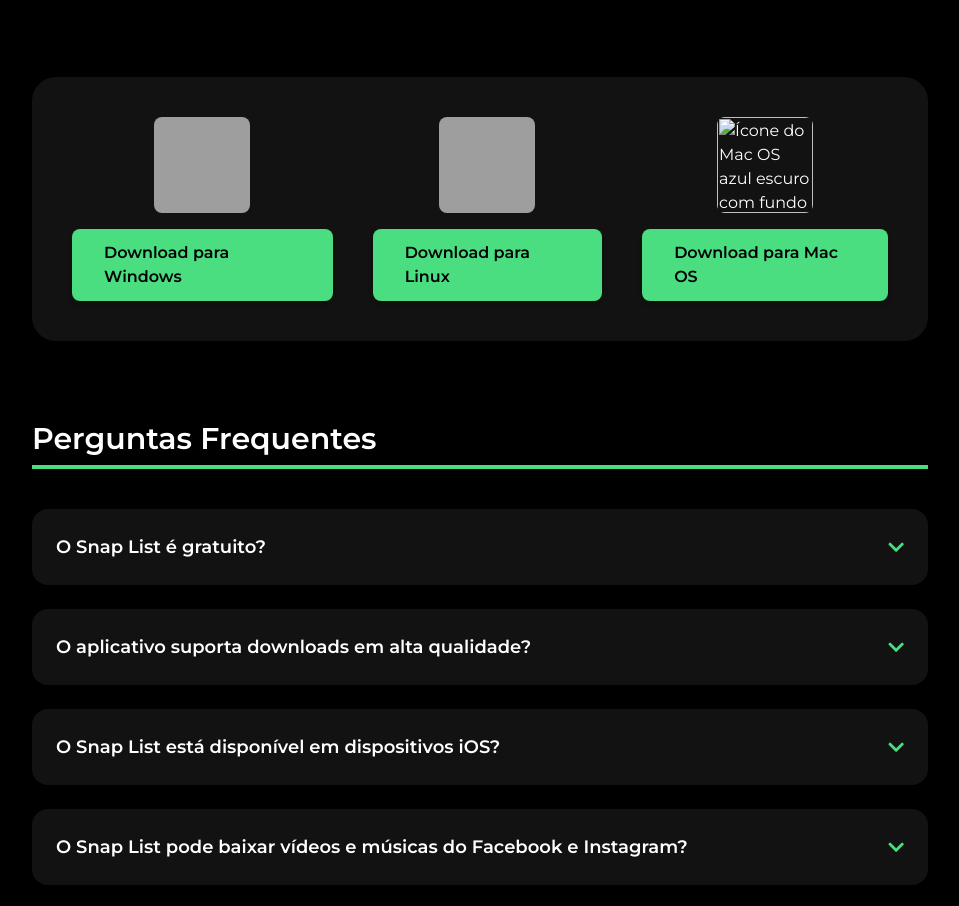
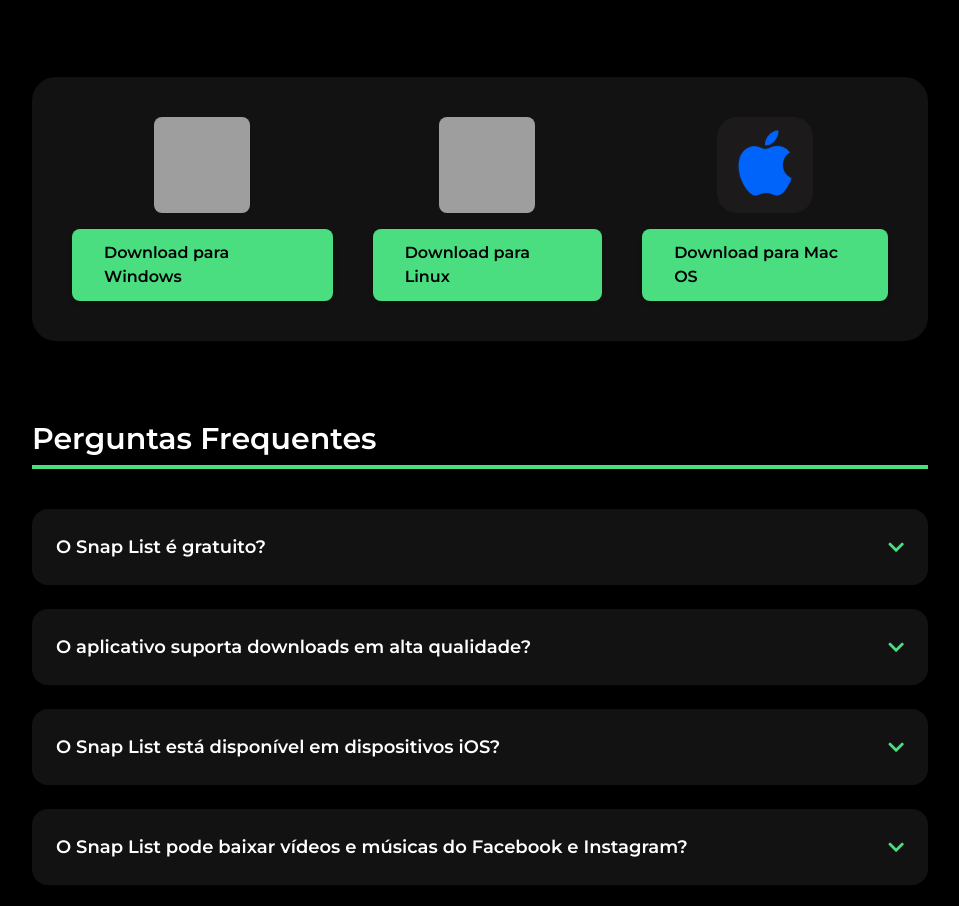
Before and after one commit to rafaeltaciel/snap-list, a plain HTML site: page index.html in a window 1280 px wide. Shown: the part 1054-1960 px from the top of the page, without its empty margins (160-1119 px from the left). Drawn offline with nearby package versions, Linux system fonts and the light colour scheme; grey boxes are pictures that could not be loaded.

Commit message:
index.html

```diff
--- a/index.html
+++ b/index.html
@@ -179,7 +179,7 @@
      </a>
     </div>
     <div class="flex flex-col items-center space-y-4">
-     <img alt="Ícone do Mac OS azul escuro com fundo preto" class="w-24 h-24 rounded-lg" height="96" loading="lazy" src="iconemacg" width="96"/>
+     <img alt="Ícone do Mac OS azul escuro com fundo preto" class="w-24 h-24 rounded-lg" height="96" loading="lazy" src="iconemac.png" width="96"/>
      <a class="inline-block bg-green-400 text-black font-semibold rounded-lg px-8 py-3 shadow-md hover:bg-green-500 transition-colors duration-300 select-none" href="https://github.com/rafaeltaciel/snap-list/releases/download/SnapList/mac-app.zip">
       Download para Mac OS
      </a>
```
